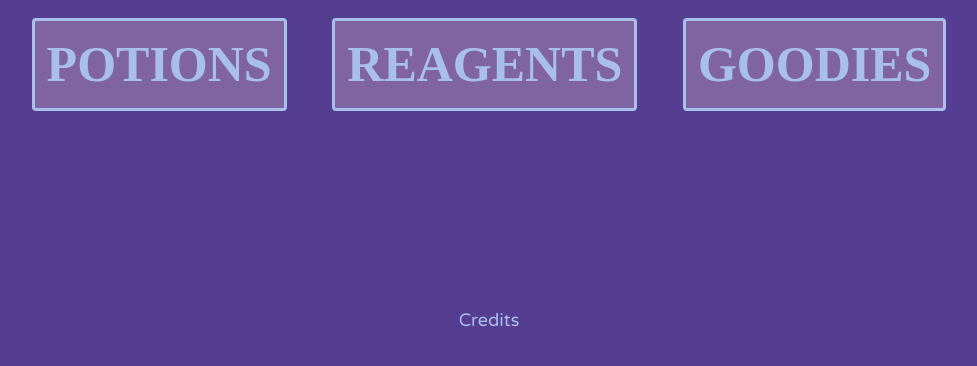
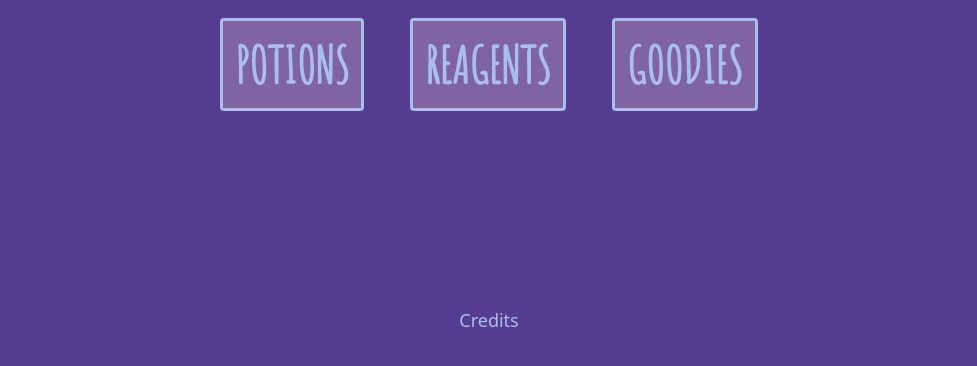
Before and after one commit to skelico/startusk, a plain HTML site: page index.html in a window 1280 px wide. Shown: the part 328-694 px from the top of the page, without its empty margins (151-1128 px from the left). Drawn offline with nearby package versions, Linux system fonts and the light colour scheme.

Commit message:
adds fonts

```diff
--- a/css/main.css
+++ b/css/main.css
@@ -8,7 +8,6 @@ body {
 footer {
 	margin-top: 200px;
 	color: #a8bfeb;
-	font-family: 'Varela Round', sans-serif;
 	font-size: 18px;
 	line-height: 100%;
 	text-align: center;
@@ -35,10 +34,6 @@ footer {
             animation: fadein 2s;
 }
 
-.buttons {
-	margin-top: 50px;
-	font-family: 'Amatic SC' !important;
-}
 
 @keyframes fadein {
     from { opacity: 0; }
--- a/css/puffball.css
+++ b/css/puffball.css
@@ -1,5 +1,15 @@
+@font-face {
+    font-family: AmaticSC;
+    src: url('../fonts/Amatic_SC/AmaticSC-Regular.woff2') format('woff2');
+    src: url('../fonts/Amatic_SC/AmaticSC-Regular.woff') format('woff');
+    src: url('../fonts/Amatic_SC/AmaticSC-Regular.ttf') format('truetype');
+    src: url('../fonts/Amatic_SC/AmaticSC-Regular.eot') format('embedded-opentype');
+    font-weight: normal;
+    font-style: normal;
+}
+
 .btn{
-    font-family: 'Amatic SC' !important;
+    font-family: AmaticSC;
     font-weight: bold;
     font-size: 50px;
     color: #a8bfeb;
--- a/index.html
+++ b/index.html
@@ -3,7 +3,6 @@
 
 <head>
     <title>Startusk Apothecary</title>
-    <link href="https://fonts.googleapis.com/css?family=Oswald:300,700|Varela+Round" rel="stylesheet">
     <link href="https://cdn.jsdelivr.net/npm/bootstrap@5.0.2/dist/css/bootstrap.min.css" rel="stylesheet" integrity="sha384-EVSTQN3/azprG1Anm3QDgpJLIm9Nao0Yz1ztcQTwFspd3yD65VohhpuuCOmLASjC" crossorigin="anonymous">
     <link rel="stylesheet" href="./css/puffball.css" type="text/css">
     <link rel="stylesheet" href="./css/main.css" type="text/css">
```
Also changed, not shown: fonts/Amatic_SC/AmaticSC-Bold.ttf (added), fonts/Amatic_SC/AmaticSC-Regular.ttf (added), fonts/Amatic_SC/AmaticSC-Regular.woff (added), fonts/Amatic_SC/AmaticSC-Regular.woff2 (added), fonts/Amatic_SC/OFL.txt (added).
